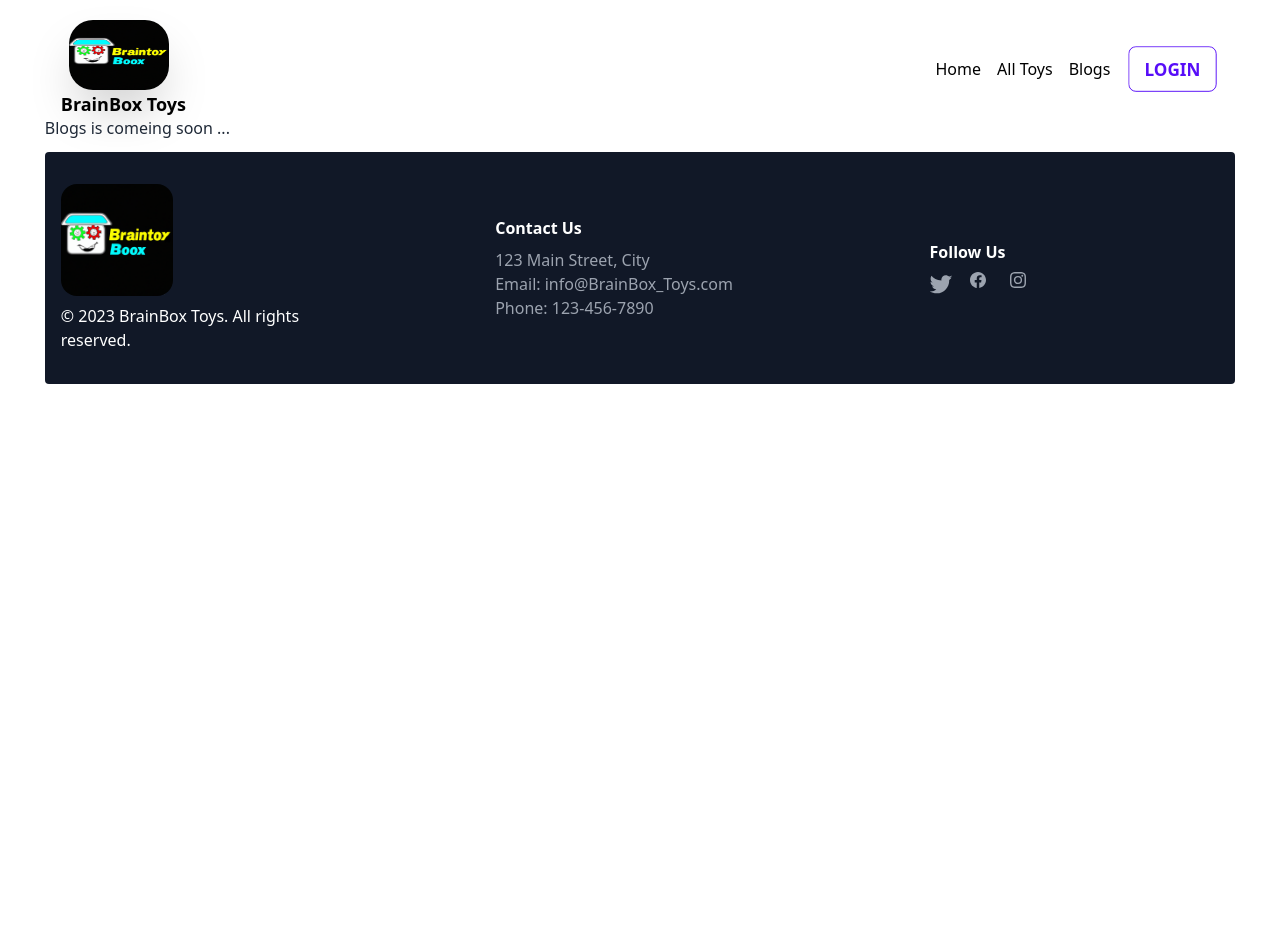
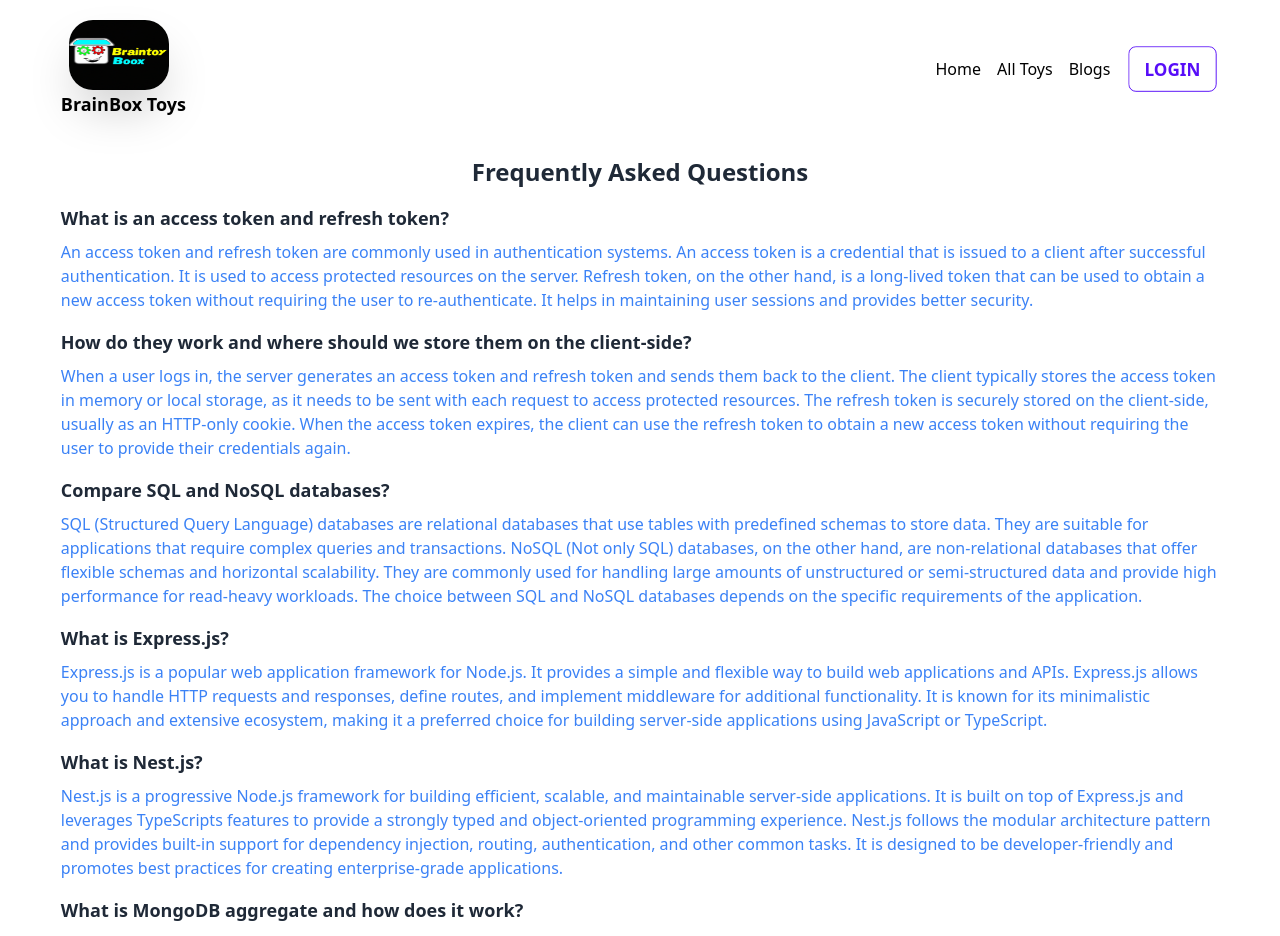
Before and after one commit to Tanvir-khondoker/brain-box-toys-client, a React (Vite) app: page /blogs in a window 1280 px wide. Shown: the top 936 px of the page. Before the commit the page ends 800 px from the top, so only its background shows below. Built offline with nearby package versions, Linux system fonts and the light colour scheme; no server answers.

Commit message:
blog page added

```diff
--- a/src/component/Banner/Banner.jsx
+++ b/src/component/Banner/Banner.jsx
@@ -20,7 +20,7 @@ const Banner = () => {
               Explore the World of Science with our Latest Additions! Get an Exciting Discount of up to 40% on Select Scientific Toys.
             </p>
             <div>
-              <button className="btn btn-primary mr-5">Order now  <FaAngleRight/></button>
+              <button className="btn btn-primary mr-5">Explore now  <FaAngleRight/></button>
             </div>
           </div>
         </div>
@@ -44,7 +44,7 @@ const Banner = () => {
               Unleash the Power of Learning with our New Educational Toys! Enjoy a Special Discount of up to 30% on Select Items.
             </p>
             <div>
-            <button className="btn btn-primary mr-5">Order now  <FaAngleRight/></button>
+            <button className="btn btn-primary mr-5">Explore now  <FaAngleRight/></button>
             </div>
           </div>
         </div>
@@ -68,7 +68,7 @@ const Banner = () => {
               Elevate Your Language Skills with our Cutting-edge Language Learning Toys! Do nott Miss the Opportunity to Save up to 25% on Select Items.
             </p>
             <div>
-            <button className="btn btn-primary mr-5">Order now  <FaAngleRight/></button>
+            <button className="btn btn-primary mr-5">Explore now  <FaAngleRight/></button>
             </div>
           </div>
         </div>
--- a/src/component/CategoryCard/ToysCategoryCard.jsx
+++ b/src/component/CategoryCard/ToysCategoryCard.jsx
@@ -15,7 +15,7 @@ const ToysCategoryCard = ({toy}) => {
     <h2 className="card-title">{name}</h2>
     <p><span>Price: ${price}</span> <span>Rating : {rating}</span></p>
     <div className="card-actions">
-      <Link to={`/categories/${_id}`}>
+      <Link to={`/details/${_id}`}>
       <button className="btn btn-primary">View Details</button>
       </Link>
     </div>
--- a/src/pages/Blogs/Blogs.jsx
+++ b/src/pages/Blogs/Blogs.jsx
@@ -1,10 +1,41 @@
+
 
 const Blogs = () => {
-    return (
-        <div>
-            <h1>Blogs is comeing soon ...</h1>
-        </div>
-    );
+  return (
+    <div className="container mx-auto p-4 mt-6 mb-6">
+      <h1 className="text-2xl font-bold mb-4 text-center">Frequently Asked Questions</h1>
+
+      <div className="my-4">
+        <h2 className="text-lg font-semibold mb-2 ">What is an access token and refresh token?</h2>
+        <p className="text-blue-500">An access token and refresh token are commonly used in authentication systems. An access token is a credential that is issued to a client after successful authentication. It is used to access protected resources on the server. Refresh token, on the other hand, is a long-lived token that can be used to obtain a new access token without requiring the user to re-authenticate. It helps in maintaining user sessions and provides better security.</p>
+      </div>
+
+      <div className="my-4">
+        <h2 className="text-lg font-semibold mb-2">How do they work and where should we store them on the client-side?</h2>
+        <p className="text-blue-500">When a user logs in, the server generates an access token and refresh token and sends them back to the client. The client typically stores the access token in memory or local storage, as it needs to be sent with each request to access protected resources. The refresh token is securely stored on the client-side, usually as an HTTP-only cookie. When the access token expires, the client can use the refresh token to obtain a new access token without requiring the user to provide their credentials again.</p>
+      </div>
+
+      <div className="my-4">
+        <h2 className="text-lg font-semibold mb-2">Compare SQL and NoSQL databases?</h2>
+        <p className="text-blue-500">SQL (Structured Query Language) databases are relational databases that use tables with predefined schemas to store data. They are suitable for applications that require complex queries and transactions. NoSQL (Not only SQL) databases, on the other hand, are non-relational databases that offer flexible schemas and horizontal scalability. They are commonly used for handling large amounts of unstructured or semi-structured data and provide high performance for read-heavy workloads. The choice between SQL and NoSQL databases depends on the specific requirements of the application.</p>
+      </div>
+
+      <div className="my-4">
+        <h2 className="text-lg font-semibold mb-2">What is Express.js?</h2>
+        <p className="text-blue-500">Express.js is a popular web application framework for Node.js. It provides a simple and flexible way to build web applications and APIs. Express.js allows you to handle HTTP requests and responses, define routes, and implement middleware for additional functionality. It is known for its minimalistic approach and extensive ecosystem, making it a preferred choice for building server-side applications using JavaScript or TypeScript.</p>
+      </div>
+
+      <div className="my-4">
+        <h2 className="text-lg font-semibold mb-2">What is Nest.js?</h2>
+        <p className="text-blue-500">Nest.js is a progressive Node.js framework for building efficient, scalable, and maintainable server-side applications. It is built on top of Express.js and leverages TypeScripts features to provide a strongly typed and object-oriented programming experience. Nest.js follows the modular architecture pattern and provides built-in support for dependency injection, routing, authentication, and other common tasks. It is designed to be developer-friendly and promotes best practices for creating enterprise-grade applications.</p>
+      </div>
+
+      <div className="my-4">
+        <h2 className="text-lg font-semibold mb-2">What is MongoDB aggregate and how does it work?</h2>
+        <p className="text-blue-500">MongoDBs aggregate is a powerful aggregation framework that allows you to process and transform data within a collection. It provides a way to perform complex queries, data manipulations, and aggregations using a pipeline-based approach. The pipeline consists of multiple stages, such as filtering, grouping, projecting, sorting, and performing calculations. Each stage takes the input from the previous stage and passes it to the next stage, allowing you to shape and analyze your data in a flexible manner. The aggregate framework is particularly useful when you need to perform advanced data analysis or create custom reports from your MongoDB data.</p>
+      </div>
+    </div>
+  );
 };
 
 export default Blogs;
--- /dev/null
+++ b/src/pages/details/Details.jsx
@@ -0,0 +1,44 @@
+import { useLoaderData } from "react-router-dom";
+
+const Details = () => {
+  const detail = useLoaderData();
+  const {
+    _id,
+    img,
+    name,
+    subcategory,
+    price,
+    rating,
+    availableQuantity,
+    description,
+  } = detail;
+  return (
+    <div className="card lg:card-side lg:items-center bg-base-100 shadow-xl mt-5 mb-5">
+      <div>
+      <figure>
+        <img className="h-[600px] rounded-lg" src={img} alt="Album" />
+      </figure>
+      </div>
+      <div className="card-body">
+        <h2 style={{ fontSize: "30px" }} className="card-title mb-7">
+          {name}
+        </h2>
+
+        <div className="font-bold flex flex-col gap-4">
+          <p>Sub Category: {subcategory}</p>
+
+          <p>
+            <span>Price: {price}$</span>
+            <span className="ml-9">Rating: {rating}</span>
+          </p>
+
+          <p>Available Quantity: {availableQuantity}</p>
+
+          <p>Description: {description}</p>
+        </div>
+      </div>
+    </div>
+  );
+};
+
+export default Details;
--- a/src/pages/shared/navbar/Navbar.jsx
+++ b/src/pages/shared/navbar/Navbar.jsx
@@ -126,7 +126,7 @@ const Navbar = () => {
 
               <button
                 onClick={handleLogout}
-                className=" ml-16 btn btn-outline btn-accent"
+                className=" ml-9 btn btn-outline btn-accent"
               >
                 Logout
               </button>
--- a/src/routes/Routes.jsx
+++ b/src/routes/Routes.jsx
@@ -8,6 +8,7 @@ import Login from "../pages/login/Login";
 import SignUp from "../pages/signUp/SignUp";
 import MyToys from "../pages/myToys/MyToys";
 import AddAToy from "../pages/AddToy/AddAToy";
+import Details from "../pages/details/Details";
 
 const router = createBrowserRouter([
     {
@@ -40,6 +41,11 @@ const router = createBrowserRouter([
             element:<AddAToy/>
         },
         {
+            path:'/details/:id',
+            element:<Details/>,
+            loader:({params})=>fetch(`http://localhost:5000/details/${params.id}`)
+        },
+        {
             path:'/blogs',
             element:<Blogs/>
         }
```
